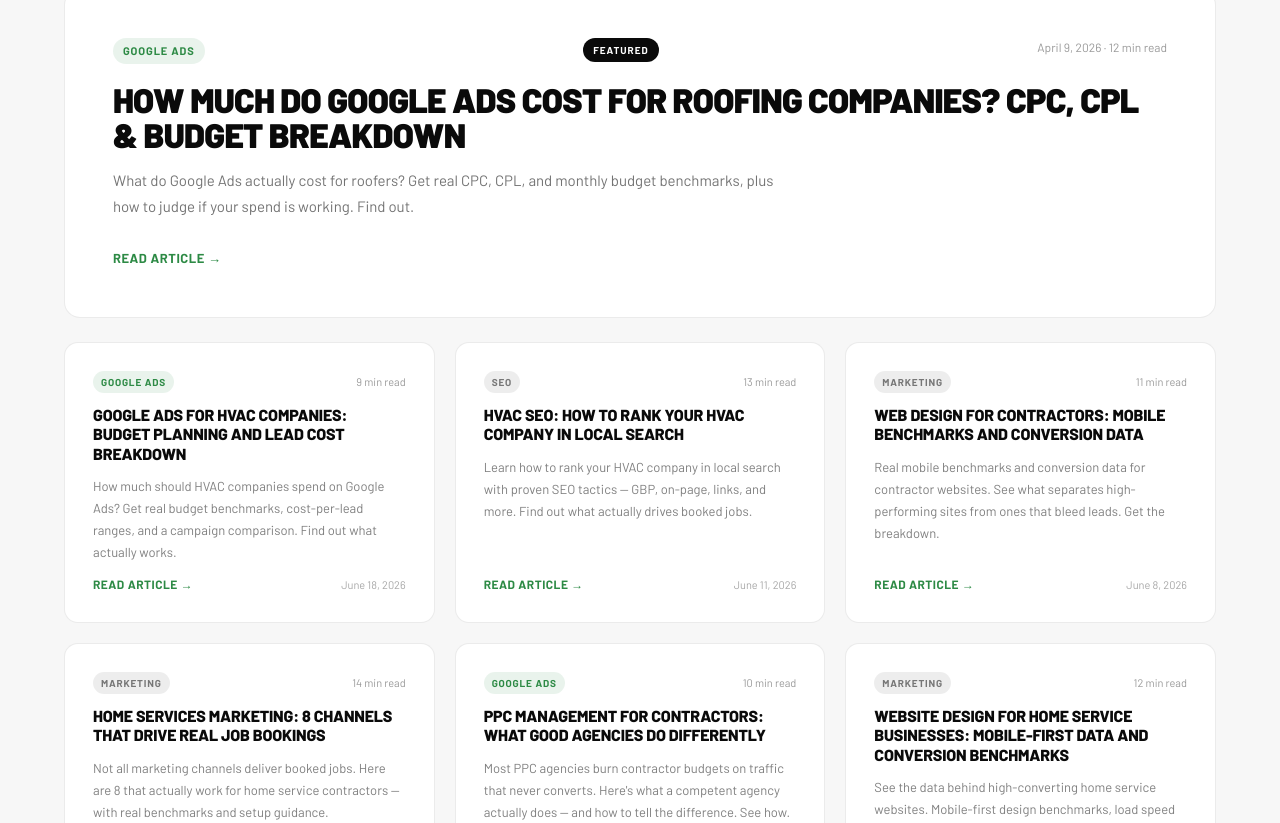
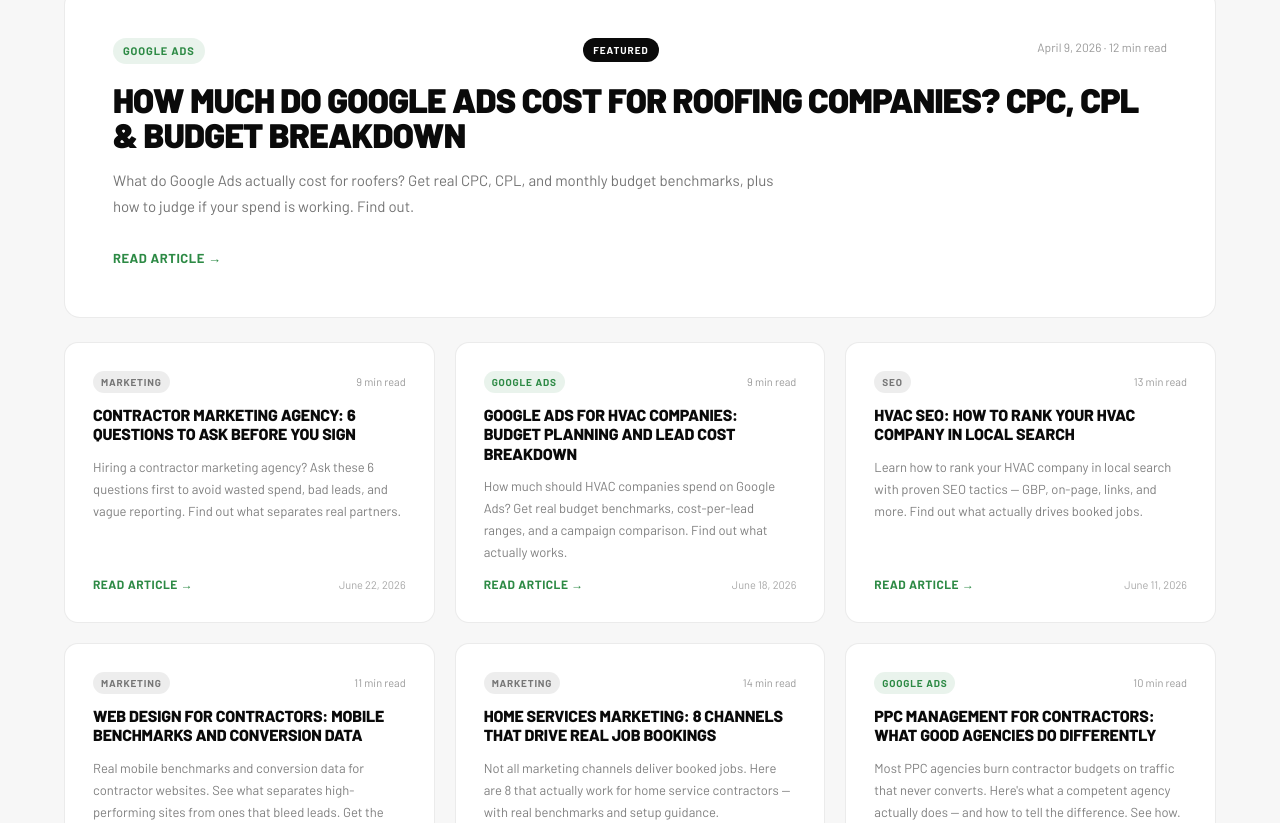
Before and after one commit to webberossi89/thomas-town-digital, a Next.js app: page /blog in a window 1280 px wide. Shown: the part 517-1340 px from the top of the page. Built offline with nearby package versions, Linux system fonts and the light colour scheme.

Commit message:
SEO: add contractor-marketing-agency-questions-to-ask to blog listing

```diff
--- a/app/blog/page.tsx
+++ b/app/blog/page.tsx
@@ -17,6 +17,15 @@ const posts = [
       readTime: "12 min read",
       slug: "google-ads-cost-roofing-companies",
     },
+  {
+    category: "Marketing",
+    title: "Contractor Marketing Agency: 6 Questions to Ask Before You Sign",
+    summary: "Hiring a contractor marketing agency? Ask these 6 questions first to avoid wasted spend, bad leads, and vague reporting. Find out what separates real partners.",
+    date: "June 22, 2026",
+    dateISO: "2026-06-22",
+    readTime: "9 min read",
+    slug: "contractor-marketing-agency-questions-to-ask",
+  },
   {
     category: "Google Ads",
     title: "Google Ads for HVAC Companies: Budget Planning and Lead Cost Breakdown",
```
